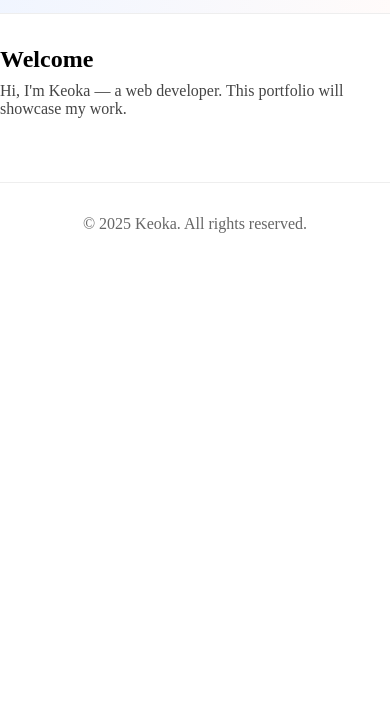
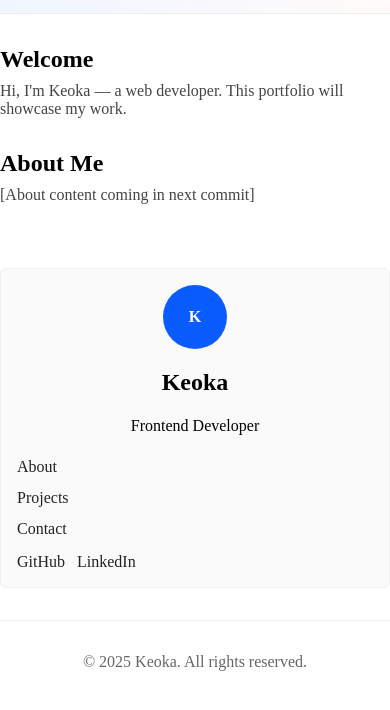
Before and after one commit to Keoka-coder/portfolio, a plain HTML site: page index.html in a window 390 px wide. Shown: the part 42-752 px from the top of the page. Drawn offline with nearby package versions, Linux system fonts and the light colour scheme.

Commit message:
Add sidebar and responsive layout

```diff
--- a/index.html
+++ b/index.html
@@ -27,11 +27,37 @@
 
     <!-- Layout wrapper: sidebar will be added in the next commit -->
     <div class="layout container">
-        <!-- Main content placeholder; sections will be added in later commits -->
+        <!-- Sidebar -->
+        <aside class="sidebar" role="complementary" aria-label="Sidebar">
+            <div class="sidebar__profile">
+                <div class="avatar" aria-hidden="true">K</div>
+                <h2 class="sidebar__name">Keoka</h2>
+                <p class="sidebar__title">Frontend Developer</p>
+            </div>
+            <nav class="sidebar__nav" aria-label="Sidebar navigation">
+                <ul>
+                    <li><a href="#about">About</a></li>
+                    <li><a href="#projects">Projects</a></li>
+                    <li><a href="#contact">Contact</a></li>
+                </ul>
+            </nav>
+            <div class="sidebar__social">
+                <a href="#">GitHub</a>
+                <a href="#">LinkedIn</a>
+            </div>
+        </aside>
+
+        <!-- Main content -->
         <main class="main" id="main-content" tabindex="-1">
             <section id="home" class="section section--home">
                 <h1 class="section__title">Welcome</h1>
                 <p class="section__lead">Hi, I'm Keoka — a web developer. This portfolio will showcase my work.</p>
+            </section>
+
+            <!-- About placeholder (will be filled in next commit) -->
+            <section id="about" class="section section--about">
+                <h2 class="section__title">About Me</h2>
+                <p class="section__lead">[About content coming in next commit]</p>
             </section>
         </main>
     </div>
--- a/styles/style.css
+++ b/styles/style.css
@@ -58,7 +58,10 @@
 }
 
 .layout {
-    display: block; /* will switch to grid when sidebar added */
+    display: grid;
+    grid-template-columns: 260px 1fr;
+    gap: 2rem;
+    align-items: start;
     padding: 2rem 0;
 }
 
@@ -76,6 +79,63 @@
     color: #444;
 }
 
+/* Sidebar */
+.sidebar {
+    background: #fafafa;
+    border: 1px solid #f0f0f0;
+    padding: 1rem;
+    border-radius: 6px;
+}
+
+.sidebar__profile {
+    text-align: center;
+    margin-bottom: 1rem;
+}
+
+.avatar {
+    width: 64px;
+    height: 64px;
+    line-height: 64px;
+    border-radius: 50%;
+    background: var(--color-primary);
+    color: #fff;
+    display: inline-block;
+    font-weight: 700;
+}
+
+.sidebar__nav ul {
+    list-style: none;
+    padding: 0;
+    margin: 0.5rem 0;
+}
+
+.sidebar__nav a {
+    text-decoration: none;
+    color: var(--color-text);
+    display: block;
+    padding: 0.4rem 0;
+}
+
+.sidebar__social a {
+    display: inline-block;
+    margin-right: 0.5rem;
+    text-decoration: none;
+    color: var(--color-text);
+}
+
+/* Responsive: collapse sidebar on small screens */
+@media (max-width: 720px) {
+    .layout {
+        grid-template-columns: 1fr;
+    }
+    .sidebar {
+        order: 2;
+    }
+    .main {
+        order: 1;
+    }
+}
+
 .site-footer {
     border-top: 1px solid #eee;
     padding: 1rem 0;
```
